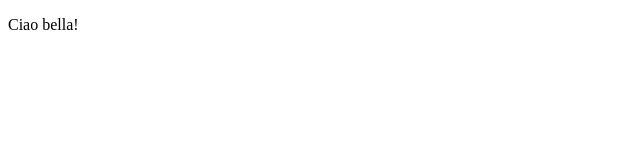
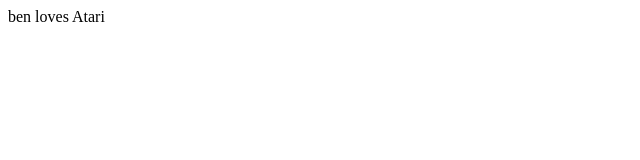
Before and after one commit to lewmoore/notepad, a website: page index.html in a window 1280 px wide. Shown: the whole page, without its empty margins (0-640 px from the left). Drawn offline with Linux system fonts and the light colour scheme.

Commit message:
first DOM manipulation example

```diff
--- a/index.html
+++ b/index.html
@@ -6,6 +6,7 @@
     <title>index page</title>
     <script type="text/javascript" src="src/note.js"></script>
     <script type="text/javascript" src="src/notepad.js"></script>
+    <script type="text/javascript" src="models/note-model.js"></script>
 
 
   </head>
--- a/app.js
+++ b/models/note-model.js
@@ -4,3 +4,12 @@
 // var pathToHtmlAndJsFiles = path.join(__dirname, "./index.html");
 // var server = httpServer.createServer({ root: pathToHtmlAndJsFiles });
 // server.listen(3000);
+
+
+// var element = document.getElementById("app").textContent = "The persian";
+
+document.addEventListener("DOMContentLoaded", function(event) {
+
+  document.getElementById("app").textContent = "ben loves Atari";
+
+});
```
Also changed, not shown: package.json (added, +26 -0 lines).
